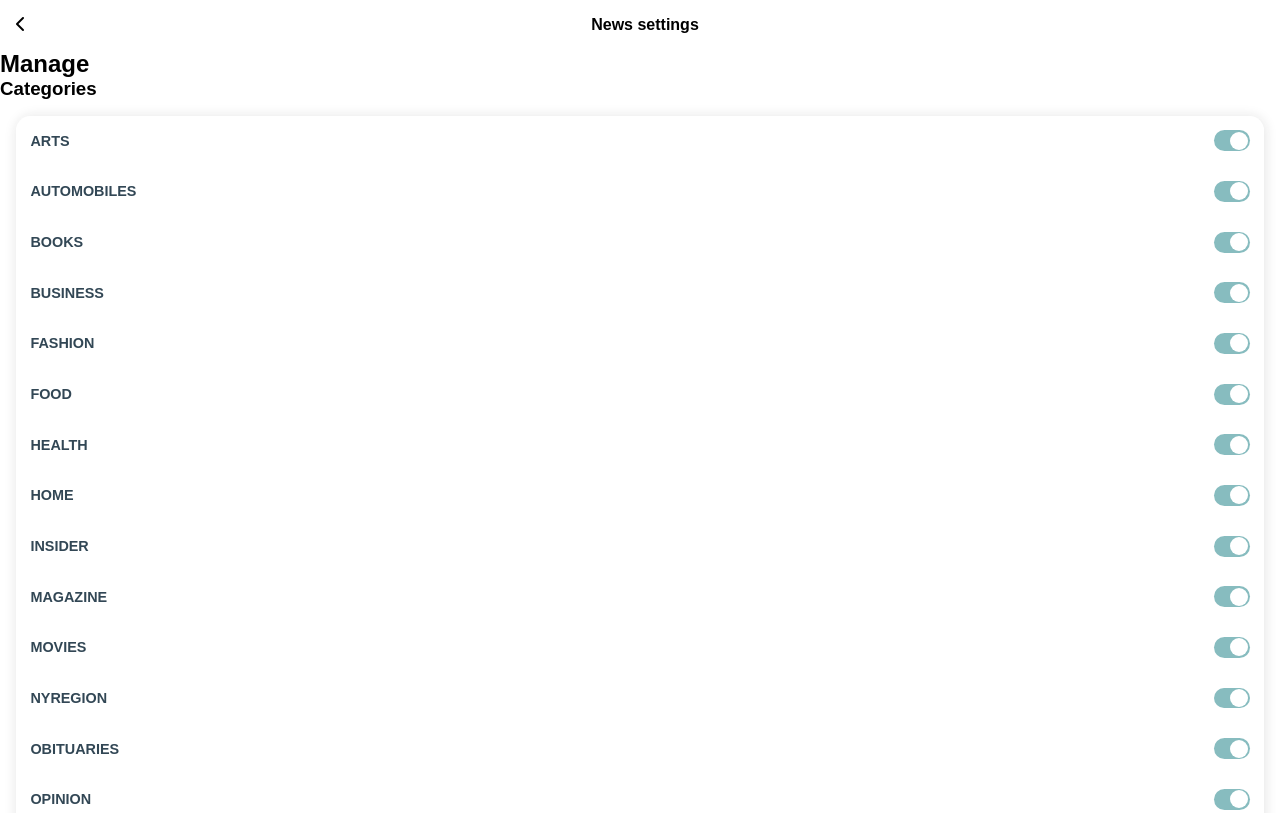
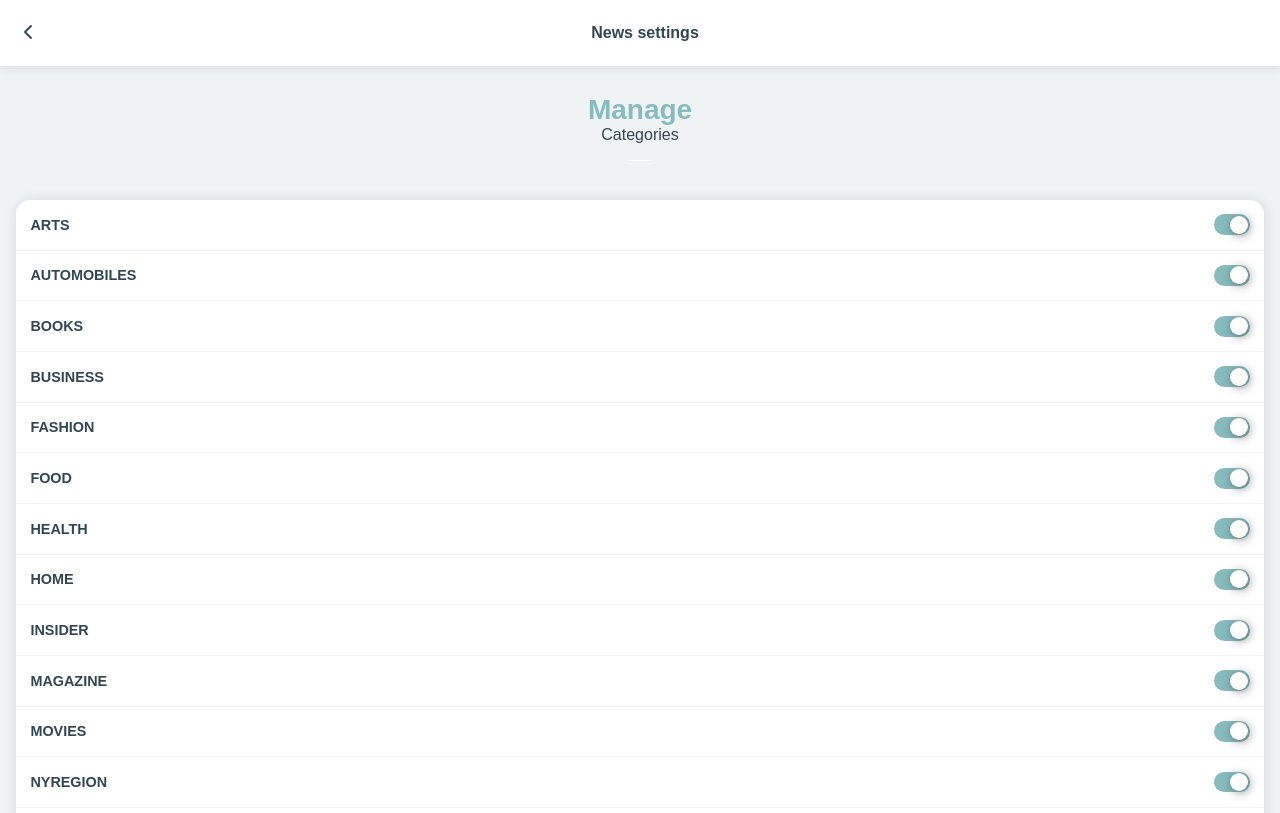
Before and after one commit to ABertie/newsbox-ABertie, a website built with webpack: page src/settings.html in a window 1280 px wide. Shown: the top 813 px of the page. Built offline with nearby package versions, Linux system fonts and the light colour scheme; a web font is replaced by a local one.

```diff
--- a/src/scss/_checkList.scss
+++ b/src/scss/_checkList.scss
@@ -55,13 +55,17 @@
 
         .slider::after{
             content: ' ';
+
             height: $slider-height;
             width: $slider-height;
             border-radius: $slider-height;
+            box-shadow: .1em .1em .7em rgba(var.$typography-onyx, .5);
+            background-color: var.$typography-snow;
+
             position: absolute;
             top: $slider-space;
             right: $slider-width - $slider-height + $slider-space;
-            background-color: var.$typography-snow;
+
             transition: all .3s ease;
         }
 
--- a/src/scss/_reset.scss
+++ b/src/scss/_reset.scss
@@ -12,6 +12,42 @@
     font-family: var.$font-primary;
     color: var(--text);
     font-size: 2vh;
+    background-color: var.$secondary-ice;
+}
+
+h1, h2, h3 {
+    text-align: center;
+    font-weight: 600;
+    font-size: 1em;
+}
+
+h2 {
+    color: var.$primary-sage;
+    font-size: 1.75em;
+
+    margin-top: .5em;
+}
+
+h3 {
+    color: var.$primary-drab;
+    font-weight: 400;
+
+    padding-bottom: 1em;
+    margin-bottom: 2.5em;
+
+    position: relative;
+
+    &::after {
+        content: '';
+
+        margin: auto;
+        width: 1.5em;
+        height: .01em;
+        background-color: var.$typography-snow;
+
+        position: absolute;
+        inset: auto 0 0 0;
+    }
 }
 
 header {
@@ -19,13 +55,17 @@
     grid-template-columns: repeat(3, auto);
     gap: 1em;
 
-    padding: 1em;
+    background-color: var.$typography-snow;
+    padding: 1.5em;
     width: 100vw;
+    box-shadow: .05em .05em .7em .1em rgba(var.$typography-onyx, .1);
 
-    h1 {
-        font-size: 1em;
-        text-align: center;
-    }
+    color: var.$primary-drab;
+
+    position: fixed;
+    inset: 0 0 auto 0;
+    z-index: 100;
+
     :nth-child(3){
         text-align: end;
     }
@@ -33,7 +73,17 @@
 
 main {
 	overflow-x: hidden;
-	/* min-height: 50vh; */
+    margin-top: 5em;
+    text-align: center;
+    min-height: 80vh;
+}
+
+footer {
+    padding: 2em;
+
+    font-size: .9em;
+    text-align: center;
+    color: var.$typography-slate;
 }
 
 ul {
--- a/src/style.scss
+++ b/src/style.scss
@@ -1,6 +1,22 @@
-/* @use "./scss/variables"; */
+@use "./scss/variables" as var;
 @use "./scss/reset";
 @use "./scss/darkTheme";
 @use "./scss/animationer";
 @use "./scss/articles";
-@use "./scss/checkList"
+@use "./scss/checkList";
+
+.themeButton {
+    $light: var.$secondary-ice;
+    $mid: var.$secondary-fossil;
+    $dark: var.$primary-drab;
+
+    margin-top: 3em;
+    padding: 1em;
+    border-radius: 2em;
+    background-color: $light;
+    border: .1em solid $mid;
+
+    color: $dark;
+    text-transform: uppercase;
+    font-weight: lighter;
+}
```
